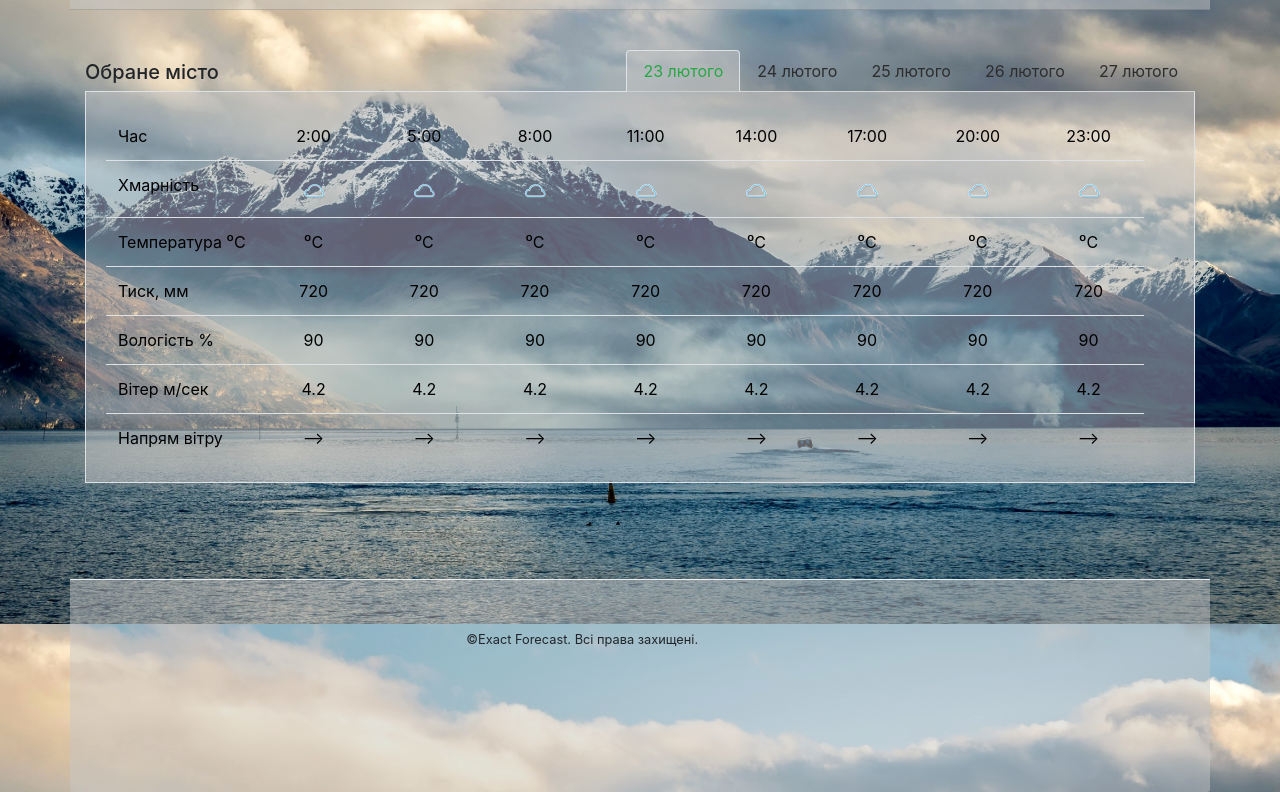
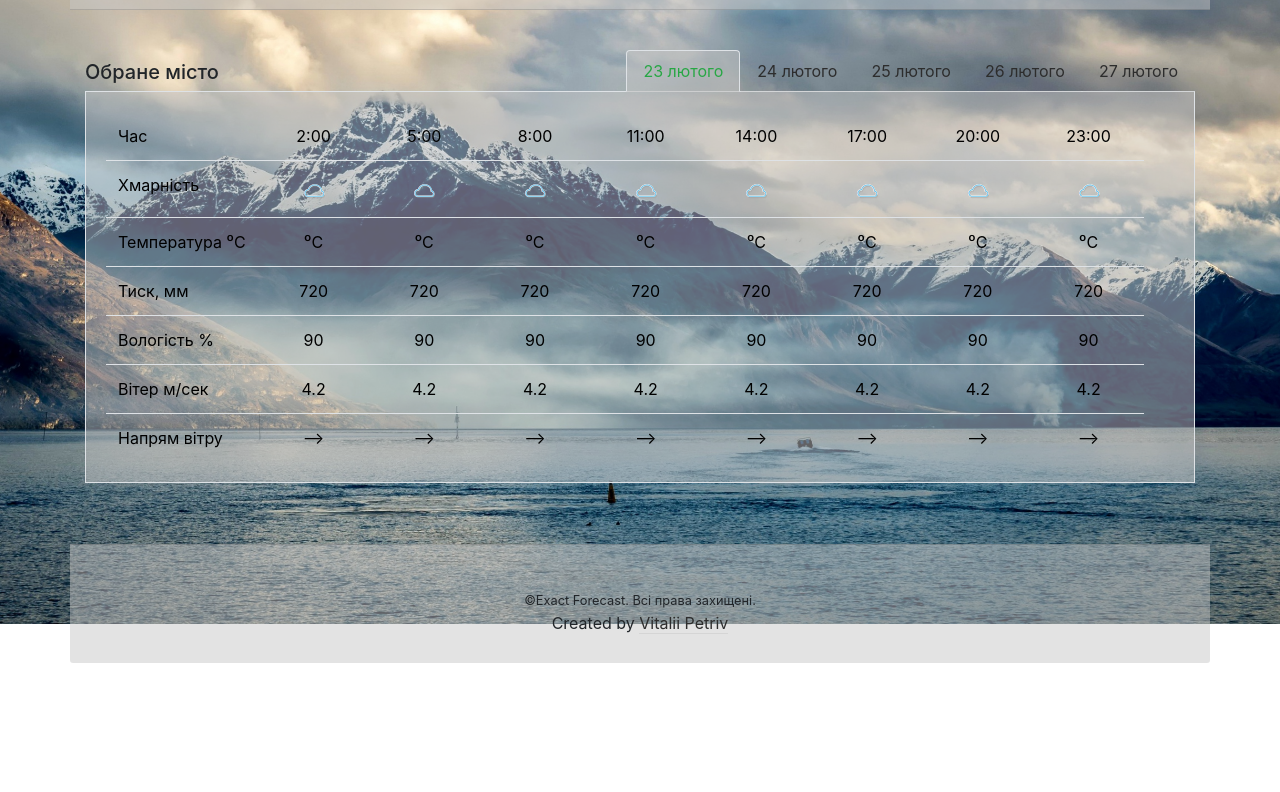
Before and after one commit to vertalj/vertalj.github.io, a plain HTML site: page index.html in a window 1280 px wide. Shown: the part 176-968 px from the top of the page. After the commit the page ends 800 px from the top, so only its background shows below. Drawn offline with nearby package versions, Linux system fonts and the light colour scheme; grey boxes are pictures that could not be loaded.

Commit message:
Personal Portfolio

```diff
--- a/assets/stylesheet/style.css
+++ b/assets/stylesheet/style.css
@@ -121,11 +121,11 @@ th, td {
    Футер
 */
 footer {
-	padding-top: 80px;
 	height: 80px !important;
 }
 .rights {
 	padding-top: 30px;
+    text-align: center;
 }
 .card-footer {
 	background-color:  rgba(198, 198, 198, 0.49) !important;
--- a/index.html
+++ b/index.html
@@ -473,18 +473,21 @@
 
     </article>
 
-    <footer class="container">
-        <div class="row card-footer modal-footer">
-            <div class="col-8 rights">
-                <small>&copy;Exact Forecast. Всі права захищені.</small>
+    <div class="fixed-bottom">
+        <footer class="container">
+            <div class="row card-footer">
+                <div class="rights col-12">
+                    <small>&copy;Exact Forecast. Всі права захищені.</small>
+                    <p>Created by <a href="https://vertalj.github.io/Portfolio/portfolio.html">Vitalii Petriv</a></p>
+                </div>
+
+                <!-- Minfin.com.ua region informer 275x120 yellow-->
+                <!--<div id="minfin-informer-m1Fn-region">Загружаем <a href="https://minfin.com.ua/currency/" target="_blank">курсы валют</a> от minfin.com.ua</a></div><script type="text/javascript">var iframe = '<ifra'+'me width="275" height="120" fram'+'eborder="0" src="https://informer.minfin.com.ua/gen/region/0/?color=yellow" vspace="0" scrolling="no" hspace="0" allowtransparency="true"style="width:275px;height:120px;ove'+'rflow:hidden;"></iframe>';var cl = 'minfin-informer-m1Fn-region';document.getElementById(cl).innerHTML = iframe; </script><noscript><img src="https://informer.minfin.com.ua/gen/img.png" width="1" height="1" alt="minfin.com.ua: курсы валют" title="Курс валют" border="0" /></noscript>
+                --><!-- Minfin.com.ua region informer 275x120 yellow-->
+
             </div>
-            <div class="col-4">
-                <!-- Minfin.com.ua region informer 275x120 yellow-->
-                <div id="minfin-informer-m1Fn-region">Загружаем <a href="https://minfin.com.ua/currency/" target="_blank">курсы валют</a> от minfin.com.ua</a></div><script type="text/javascript">var iframe = '<ifra'+'me width="275" height="120" fram'+'eborder="0" src="https://informer.minfin.com.ua/gen/region/0/?color=yellow" vspace="0" scrolling="no" hspace="0" allowtransparency="true"style="width:275px;height:120px;ove'+'rflow:hidden;"></iframe>';var cl = 'minfin-informer-m1Fn-region';document.getElementById(cl).innerHTML = iframe; </script><noscript><img src="https://informer.minfin.com.ua/gen/img.png" width="1" height="1" alt="minfin.com.ua: курсы валют" title="Курс валют" border="0" /></noscript>
-                <!-- Minfin.com.ua region informer 275x120 yellow-->
-            </div>
-        </div>
-    </footer>
+        </footer>
+    </div>
 
     <script src="script.js"></script>
 
```
Also changed, not shown: Portfolio/portfolio.html (+3 -3 lines).
